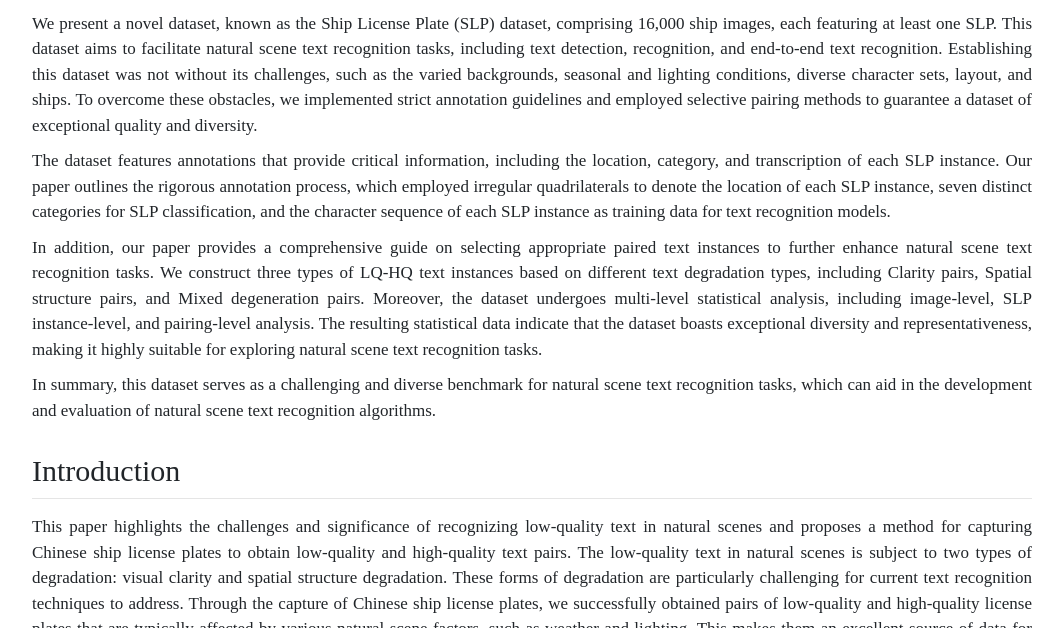
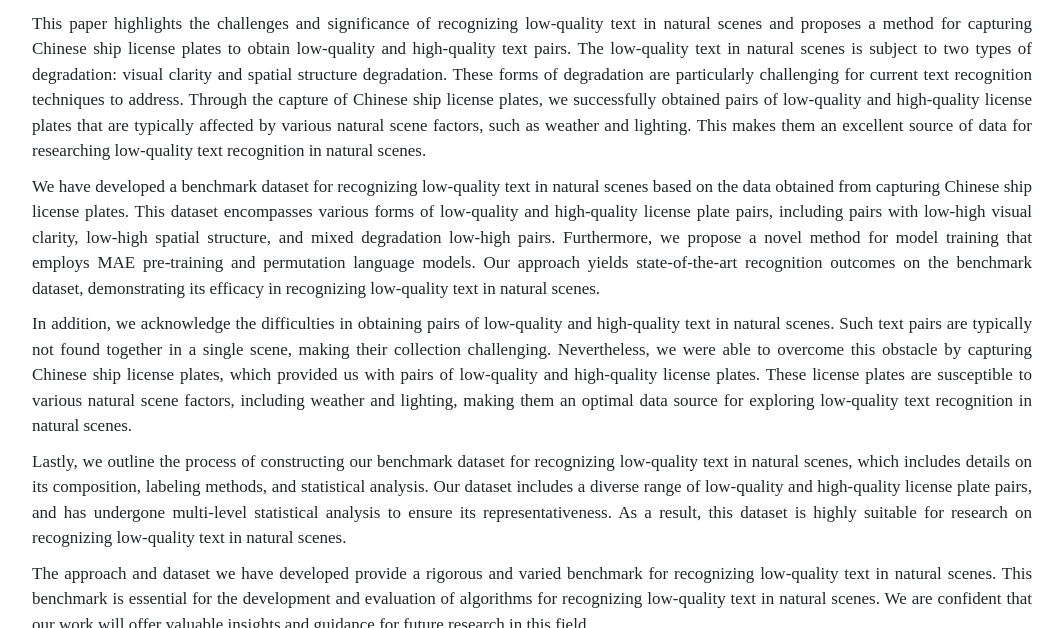
Before and after one commit to baolongliu/LQText16K, a plain HTML site: page index.html in a window 1280 px wide. Shown: the part 510-1138 px from the top of the page, without its empty margins (120-1183 px from the left). Drawn offline with nearby package versions, Linux system fonts and the light colour scheme.

Commit message:
Update index.html

```diff
--- a/index.html
+++ b/index.html
@@ -343,44 +343,21 @@
             <!-- <pre>todo</pre> -->
 
         </div>
-        <div class="abstract">
+<!--         <div class="abstract">
             <span class="title">Abstract</span>
             <span class="title_content">
-                <!-- We introduces a new Ship License Plate (SLP) dataset, which contains 16,000 ship images, each of which
-                contains at least one SLP. The establishment of the dataset is to support natural scene text recognition
-                tasks, such as text detection, text recognition, and end-to-end text recognition. The establishment of
-                the dataset faces many challenges, such as the diversity of image backgrounds, seasonality, lighting
-                conditions, character diversity, layout, and ship diversity. To address these challenges, we propose
-                some annotation rules and pairing selection methods to ensure the high quality and diversity of the
-                dataset. -->
                 We present a novel dataset, known as the Ship License Plate (SLP) dataset, comprising 16,000 ship images, each featuring at least one SLP. This dataset aims to facilitate natural scene text recognition tasks, including text detection, recognition, and end-to-end text recognition. Establishing this dataset was not without its challenges, such as the varied backgrounds, seasonal and lighting conditions, diverse character sets, layout, and ships. To overcome these obstacles, we implemented strict annotation guidelines and employed selective pairing methods to guarantee a dataset of exceptional quality and diversity.
             </span>
             <span class="title_content">
-                <!-- The dataset contains annotation information such as the location, category, and transcription of SLP
-                instances. Our paper details the annotation methods, including the use of irregular quadrilaterals to
-                represent the location of SLP instances, the classification of SLP instances into seven categories, and
-                the use of the character sequence of SLP instances as the training data for text recognition models. -->
                 The dataset features annotations that provide critical information, including the location, category, and transcription of each SLP instance. Our paper outlines the rigorous annotation process, which employed irregular quadrilaterals to denote the location of each SLP instance, seven distinct categories for SLP classification, and the character sequence of each SLP instance as training data for text recognition models.
             </span>
             <span class="title_content">
-                <!-- To further support natural scene text recognition tasks, our paper describes in detail how to select
-                paired text instances. Based on the different types of text degradation in terms of clarity and spatial
-                structure, we construct three different types of LQ-HQ text instances, namely Clarity pairs, Spatial
-                structure pairs, and Mixed degeneration pairs. -->
                 In addition, our paper provides a comprehensive guide on selecting appropriate paired text instances to further enhance natural scene text recognition tasks. We construct three types of LQ-HQ text instances based on different text degradation types, including Clarity pairs, Spatial structure pairs, and Mixed degeneration pairs. Moreover, the dataset undergoes multi-level statistical analysis, including image-level, SLP instance-level, and pairing-level analysis. The resulting statistical data indicate that the dataset boasts exceptional diversity and representativeness, making it highly suitable for exploring natural scene text recognition tasks.
             </span>
-            <!-- <span class="title_content">
-                Finally, the dataset undergoes multi-level statistical analysis, including image-level, SLP
-                instance-level, and pairing-level analysis. These statistical data indicate that the dataset has good
-                diversity and representativeness and is suitable for studying natural scene text recognition tasks.
-            </span> -->
             <span class="title_content">
-                <!-- In conclusion, this dataset provides a challenging and diverse benchmark for natural scene text
-                recognition tasks, which can be used to develop and evaluate the performance of natural scene text
-                recognition algorithms. -->
                 In summary, this dataset serves as a challenging and diverse benchmark for natural scene text recognition tasks, which can aid in the development and evaluation of natural scene text recognition algorithms.
             </span>
-        </div>
+        </div> -->
         <div class="formulation">
             <span class="title">Introduction</span>
             <span class="title_content">
```
